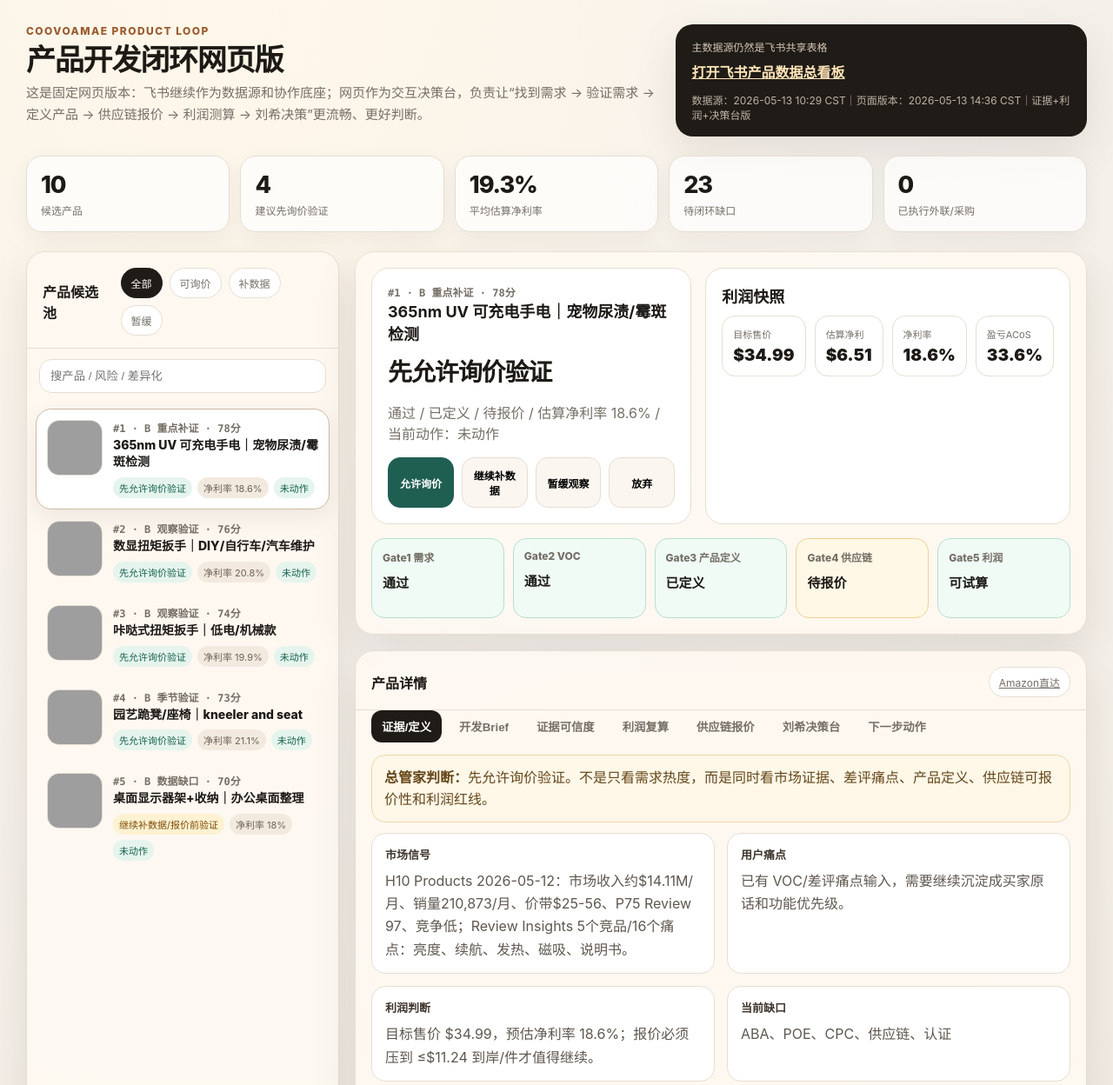
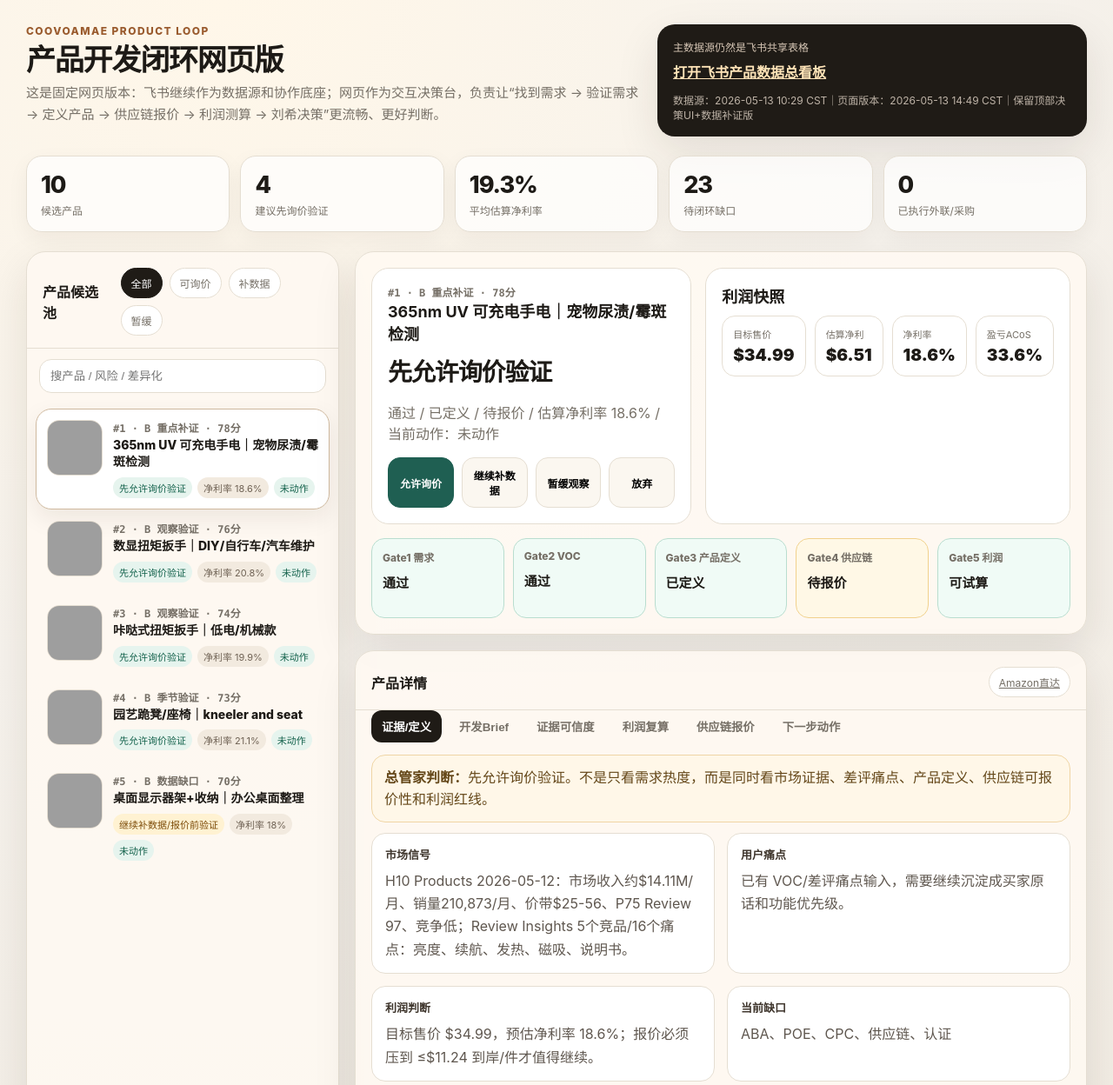
Before and after one commit to saralau0223/coovoamae-product-dashboard-web, a plain HTML site: page index.html in a window 1280 px wide. Shown: the top 1248 px of the page at 87% size. Drawn offline with Linux system fonts and the light colour scheme; grey boxes are pictures that could not be loaded.

Commit message:
Remove redundant decision tab and keep top decision actions

```diff
--- a/index.html
+++ b/index.html
@@ -64,7 +64,7 @@
         </section>
         <section class="panel">
           <div class="panel-head"><h2>产品详情</h2><a id="amazonLink" target="_blank" class="chip">Amazon直达</a></div>
-          <div class="tabs"><button class="tab active" data-tab="overview">证据/定义</button><button class="tab" data-tab="brief">开发Brief</button><button class="tab" data-tab="evidence">证据可信度</button><button class="tab" data-tab="profit">利润复算</button><button class="tab" data-tab="supply">供应链报价</button><button class="tab" data-tab="decision">刘希决策台</button><button class="tab" data-tab="next">下一步动作</button></div>
+          <div class="tabs"><button class="tab active" data-tab="overview">证据/定义</button><button class="tab" data-tab="brief">开发Brief</button><button class="tab" data-tab="evidence">证据可信度</button><button class="tab" data-tab="profit">利润复算</button><button class="tab" data-tab="supply">供应链报价</button><button class="tab" data-tab="next">下一步动作</button></div>
           <div class="detail" id="detail"></div>
         </section>
       </main>
@@ -94,7 +94,7 @@ let selected = 0, filter = 'all', tab = 'overview';
 const $ = s => document.querySelector(s);
 const QUEUE_KEY='coovoamae_inquiry_queue_v2';
 const STATE_KEY='coovoamae_product_action_state_v2';
-const PAGE_VERSION='2026-05-13 14:36 CST｜证据+利润+决策台版';
+const PAGE_VERSION='2026-05-13 14:49 CST｜保留顶部决策UI+数据补证版';
 function loadJSON(key, fallback){ try{return JSON.parse(localStorage.getItem(key)||JSON.stringify(fallback));}catch(e){return fallback;} }
 function saveJSON(key, val){ localStorage.setItem(key, JSON.stringify(val)); }
 function getQueue(){ return loadJSON(QUEUE_KEY, []); }
@@ -300,7 +300,7 @@ function detailDecision(x){
   return `<div class="analysis-stack"><div class="decision-note"><b>刘希只需要拍板一个动作：</b>不要在这个页面里做复杂判断，复杂判断交给证据/利润/供应链模块；这里负责把产品推到下一棒。</div><div class="decision-grid"><div class="decision-option primary" onclick="advanceInquiry()"><h4>允许询价</h4><p>生成供应链询价任务表，人工拿报价。</p></div><div class="decision-option" onclick="markNeedData()"><h4>继续补数据</h4><p>补 ABA/POE/VOC/H10 等证据缺口。</p></div><div class="decision-option" onclick="markPaused()"><h4>暂缓观察</h4><p>保留但不占用本周供应链资源。</p></div><div class="decision-option" onclick="markAbandoned()"><h4>放弃</h4><p>证据或利润不成立，归档避免重复研究。</p></div></div><div class="owner-flow">${flow.map((v,i)=>`<div class="owner-step"><b>第 ${i+1} 步</b>${v}</div>`).join('')}</div><div class="analysis-card"><h4>当前建议</h4><p>${x.decisionSuggestion}。原因：估算净利率 ${x.profit.margin}%，主要缺口 ${(x.gaps||[]).join('、')||'需报价复算'}。</p></div></div>`;
 }
 function detailNext(x){return `<div class="grid2"><div class="box"><h4>你现在怎么动作</h4><p><b>${x.decisionSuggestion}</b><br>建议在飞书「刘希决策台」对应行选择：允许询价 / 继续补数据 / 暂缓观察 / 放弃。</p></div><div class="box"><h4>触发下一棒</h4><p>${x.decisionSuggestion.includes('询价')?'供应链开发拿2家报价 → 财神爷复算 → 回到产品决策驾驶舱':'鹰眼/H10/VOC补缺口 → 猫头鹰修产品定义 → 回到开发闭环'}</p></div><div class="box"><h4>当前缺口</h4><p>${(x.gaps||[]).join('、')||'无显性缺口，但仍需报价复算'}</p></div><div class="box"><h4>负责人线索</h4><p>${x.owner||'总管家分派'}</p></div></div>`}
-function renderDetail(x){ $('#detail').innerHTML = tab==='overview'?detailOverview(x):tab==='brief'?detailBrief(x):tab==='evidence'?detailEvidence(x):tab==='profit'?detailProfit(x):tab==='supply'?detailSupply(x):tab==='decision'?detailDecision(x):detailNext(x); }
+function renderDetail(x){ $('#detail').innerHTML = tab==='overview'?detailOverview(x):tab==='brief'?detailBrief(x):tab==='evidence'?detailEvidence(x):tab==='profit'?detailProfit(x):tab==='supply'?detailSupply(x):detailNext(x); }
 function render(){ const x=DATA.items[selected]; $('#sheetLink').href=DATA.sheet_url; const ql=$('#queueSheetLink'); if(ql) ql.href=DATA.sheet_url; $('#stamp').textContent = `数据源：${DATA.updated_at||'见飞书'}｜页面版本：${PAGE_VERSION}`; renderMetrics(); renderList(); renderHero(x); renderDetail(x); renderQueue(); }
 document.querySelectorAll('.chip[data-filter]').forEach(b=>b.onclick=()=>{filter=b.dataset.filter;document.querySelectorAll('.chip[data-filter]').forEach(x=>x.classList.toggle('active',x===b));renderList();});
 document.querySelectorAll('.tab').forEach(b=>b.onclick=()=>{tab=b.dataset.tab;document.querySelectorAll('.tab').forEach(x=>x.classList.toggle('active',x===b));renderDetail(DATA.items[selected]);});
```
